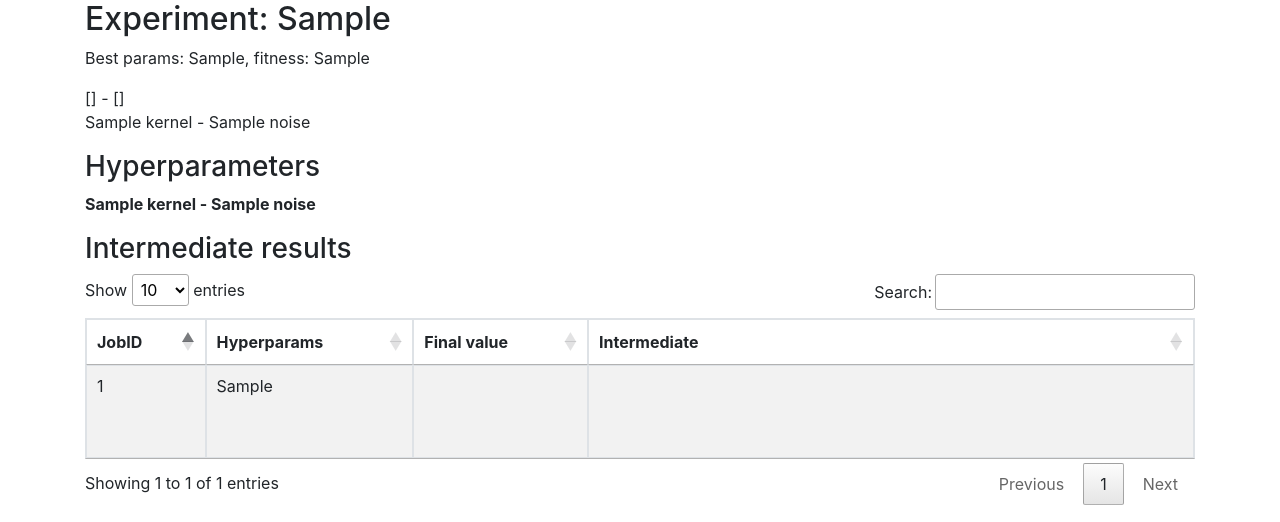
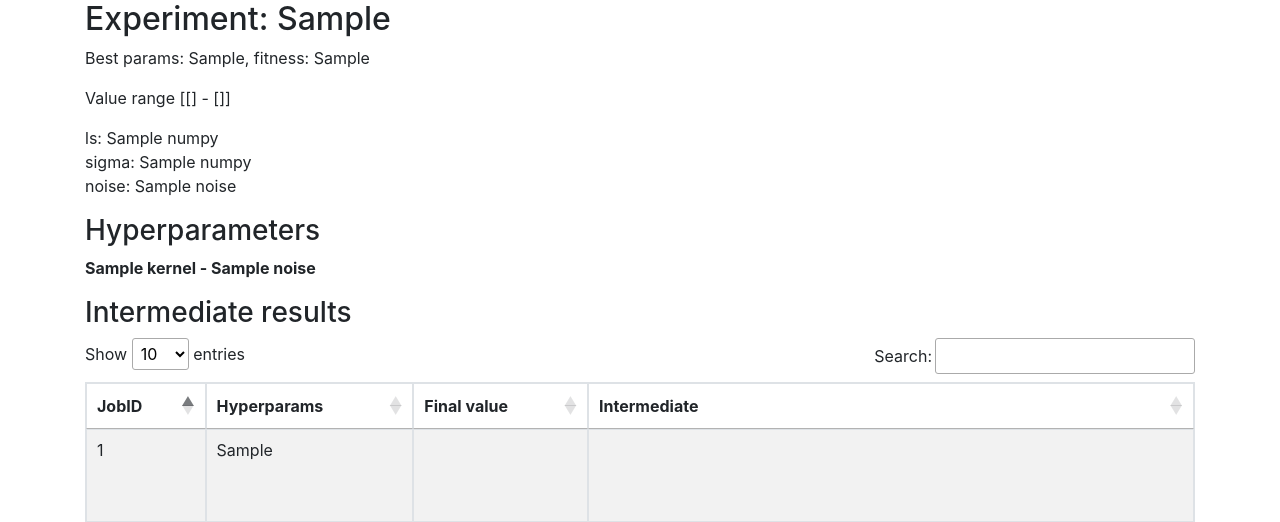
Before and after one commit to darthdeus/bopt, a Python web app: template bopt/templates/index.html in a window 1280 px wide. Shown: the top 522 px of the page. Run offline with Jinja, Linux system fonts and the light colour scheme; the template is opened without the code that fills it: most values are stand-ins (such as "Sample title", 1, 10 or a date in 2020); some libraries are stand-ins or nearby versions.

Commit message:
Cleanup & better display logs

```diff
--- a/bopt/kernel_opt.py
+++ b/bopt/kernel_opt.py
@@ -136,8 +136,6 @@ def compute_optimized_kernel_tf(X_train, y_train, kernel: Kernel) \
                 X_train, y_train, ls_var, sigma_var, noise_var,
                 bounds_fn_tf)
 
-        print(ls, sigma, noise, nll.numpy())
-
         grads_ = tf.stack(grads)
 
         return nll, grads_
@@ -154,9 +152,7 @@ def compute_optimized_kernel_tf(X_train, y_train, kernel: Kernel) \
         )
 
         print("#######################")
-        print("#######################")
         print("       LBFGS DONE      ")
-        print("#######################")
         print("#######################")
 
         return bounds_fn_tf(result.position).numpy()
@@ -182,9 +178,7 @@ def compute_optimized_kernel_tf(X_train, y_train, kernel: Kernel) \
             optimizer.apply_gradients(zip(grads, variables))
 
         print("#######################")
-        print("#######################")
         print("         SGD DONE      ")
-        print("#######################")
         print("#######################")
 
 
--- a/bopt/templates/index.html
+++ b/bopt/templates/index.html
@@ -38,11 +38,15 @@
 
       <p>Best params: {{data.best_x}}, fitness: {{data.best_y}}</p>
 
-      {{data.minval}} - {{data.maxval}}
+      <p>Value range [{{data.minval}} - {{data.maxval}}]</p>
 
       <div class="row">
         <div class="col-md">
-          <p>{{result_gp.kernel}} - {{result_gp.noise}}</p>
+          <p>
+            ls: {{result_gp.kernel.params["lengthscale"].numpy()}}<br>
+            sigma: {{result_gp.kernel.params["sigma"].numpy()}}<br>
+            noise: {{result_gp.noise}}
+          </p>
           <div id="heatmap"></div>
         </div>
         <div class="col-md">
```
